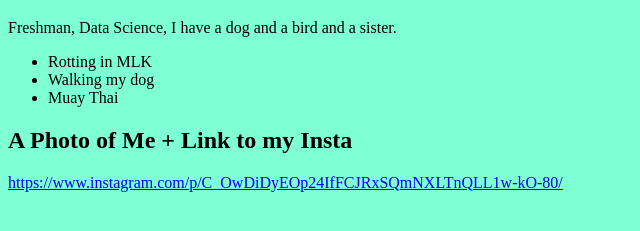
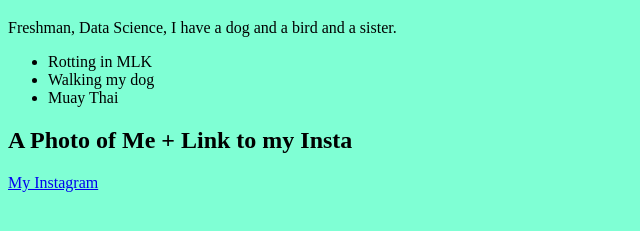
Before and after one commit to AlexZhai21/Intro, a plain HTML site: page profile_yourname.html in a window 1280 px wide. Shown: the part 61-292 px from the top of the page, without its empty margins (0-640 px from the left). Drawn offline with Linux system fonts and the light colour scheme.

Commit message:
Update profile_yourname.html

```diff
--- a/profile_yourname.html
+++ b/profile_yourname.html
@@ -21,5 +21,6 @@
 		<li> Muay Thai </li>
 	</ul>
 	<h2> A Photo of Me + Link to my Insta </h2>
-		<a href="URL"> https://www.instagram.com/p/C_OwDiDyEOp24IfFCJRxSQmNXLTnQLL1w-kO-80/ </a>
+		<a href=" https://www.instagram.com/alexzhai06/ "> My Instagram </a>
+</body>
 </html>
```
